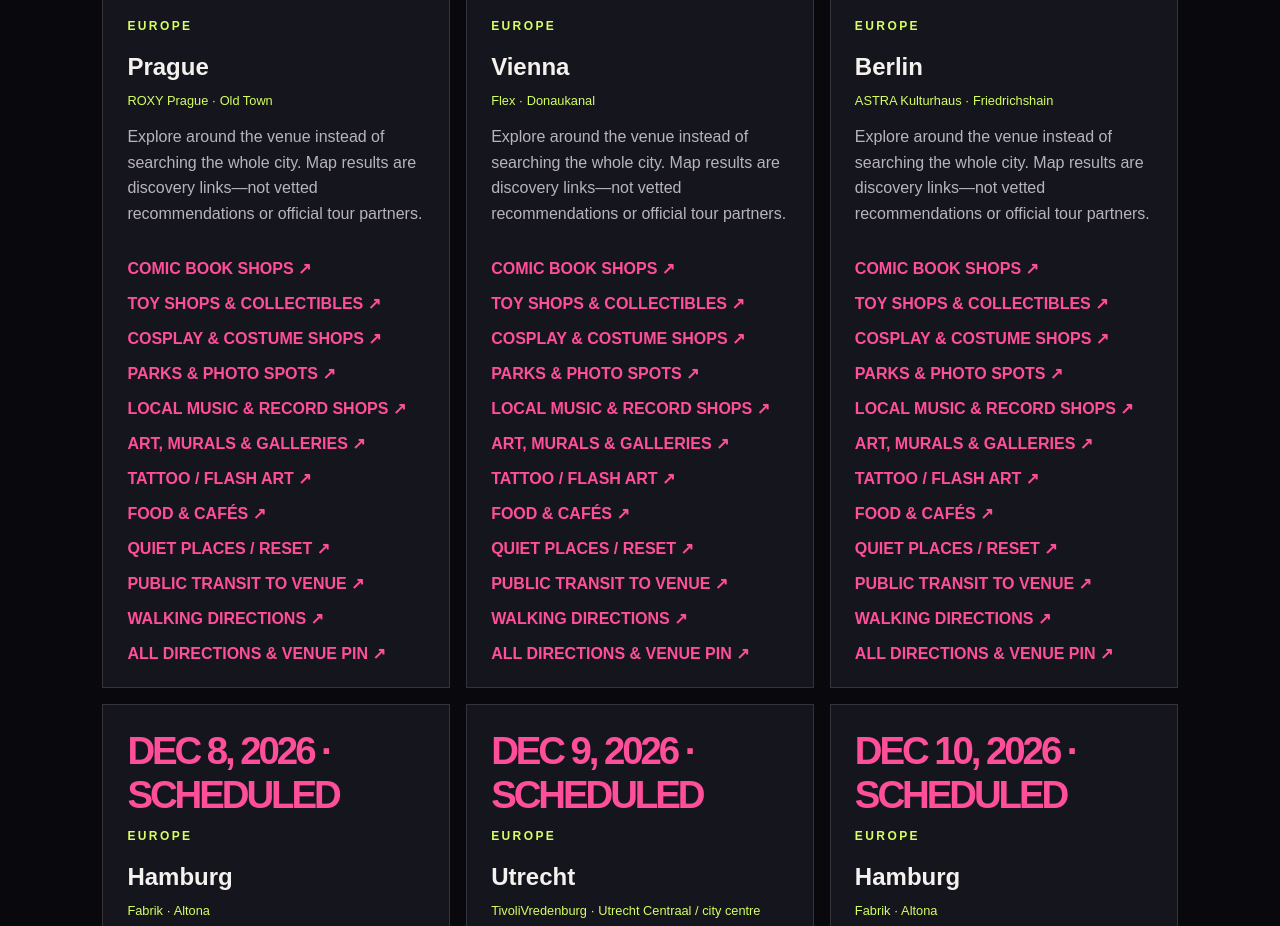
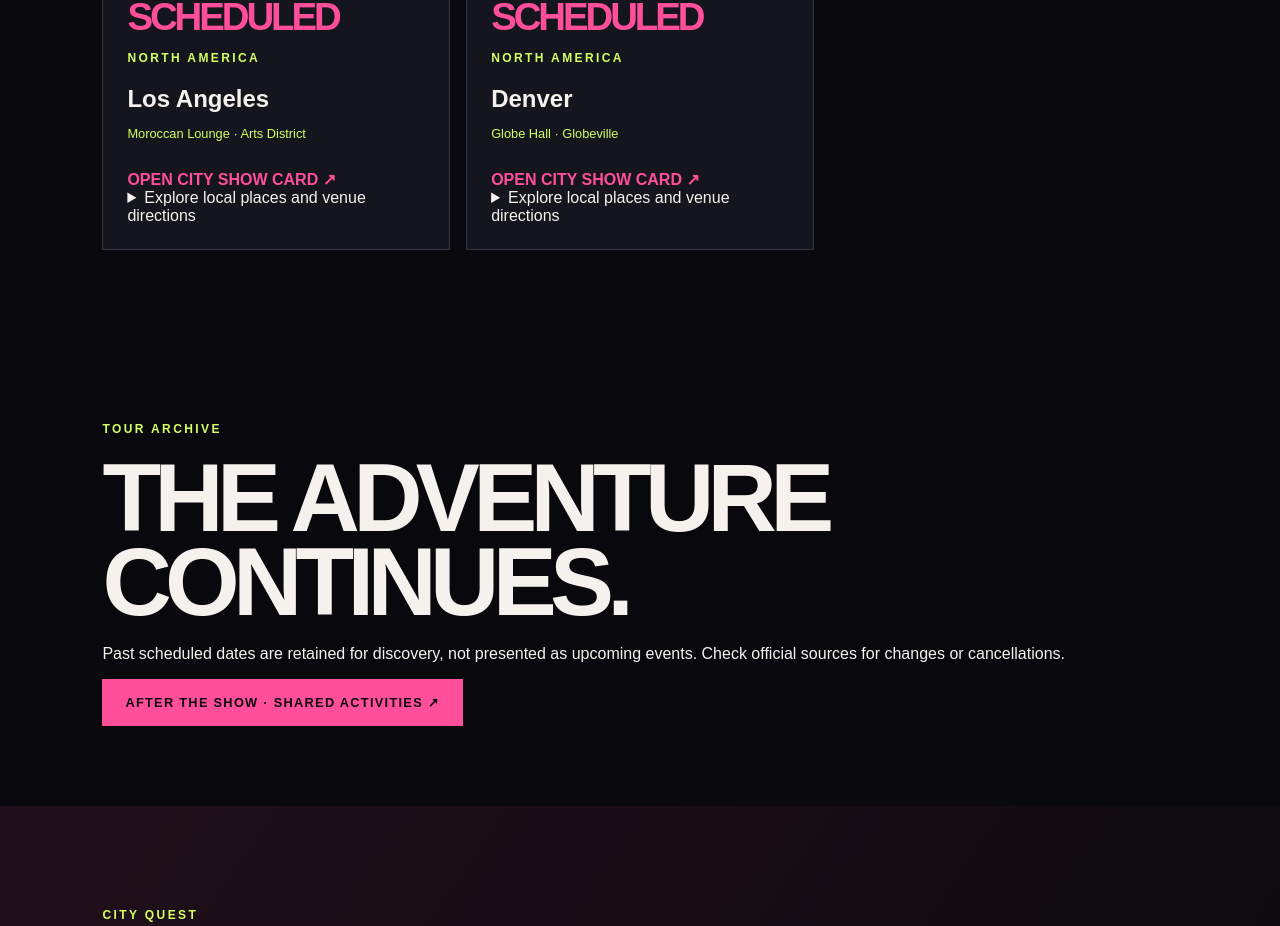
Before and after one commit to Loptr-Lab/pay-it-forward, a Next.js app: page /route in a window 1280 px wide. Shown: the part 2920-3846 px from the top of the page. Built offline with nearby package versions, Linux system fonts and the light colour scheme.

Commit message:
Consolidate post-show resources and preserve city details

```diff
--- a/src/app/components/TourStopGroups.tsx
+++ b/src/app/components/TourStopGroups.tsx
@@ -1,6 +1,7 @@
 "use client";
 import type { TourStop } from "../route/page";
-import { useTourDay, tourStatus, PostShowLinks } from "./TourStatus";
+import { useTourDay, tourStatus, showCardId } from "./TourStatus";
+import Link from "next/link";
 const venueSearch = (stop: TourStop, category: string) =>
   `https://www.google.com/maps/search/?api=1&query=${encodeURIComponent(`${category} near ${stop.venue}, ${stop.area}, ${stop.city}, ${stop.country}`)}`;
 
@@ -16,7 +17,7 @@ function StopCard({ stop, past, today }: { stop: TourStop; past: boolean; today:
       <p className="eyebrow">{stop.region}</p>
       <h3>{stop.city}</h3>{stop.city === "London" && <a className="text-link" href="/pay-it-forward/tour-resilience/london/">{past ? "ARCHIVED SIDE QUEST" : "SECRET SIDE QUEST"} · THE WOLF&apos;S GAMBIT ↗</a>}
       <p className="route-address">{stop.venue} · {stop.area}</p>
-      {past && <PostShowLinks />}<p>Explore around the venue instead of searching the whole city. Map results are discovery links—not vetted recommendations or official tour partners.</p>
+      <Link className="text-link" href={"/tour-side-quests/#" + showCardId(stop.city,stop.date)}>OPEN CITY SHOW CARD ↗</Link><details><summary>Explore local places and venue directions</summary><p>Explore around the venue instead of searching the whole city. Map results are discovery links—not vetted recommendations or official tour partners.</p>
       <a className="text-link" href={venueSearch(stop, "comic book shops comic stores manga")} target="_blank" rel="noreferrer">COMIC BOOK SHOPS ↗</a>
       <a className="text-link" href={venueSearch(stop, "toy stores collectible toys action figures")} target="_blank" rel="noreferrer">TOY SHOPS & COLLECTIBLES ↗</a>
       <a className="text-link" href={venueSearch(stop, "cosplay costume shops")} target="_blank" rel="noreferrer">COSPLAY & COSTUME SHOPS ↗</a>
@@ -29,7 +30,7 @@ function StopCard({ stop, past, today }: { stop: TourStop; past: boolean; today:
       {!past && <><a className="text-link" href={directions(stop, "transit")} target="_blank" rel="noreferrer">PUBLIC TRANSIT TO VENUE ↗</a>
       <a className="text-link" href={directions(stop, "walking")} target="_blank" rel="noreferrer">WALKING DIRECTIONS ↗</a>
       <a className="text-link" href={directions(stop)} target="_blank" rel="noreferrer">ALL DIRECTIONS & VENUE PIN ↗</a></>}
-    </article>
+    </details></article>
   );
 }
 
@@ -38,5 +39,5 @@ export default function TourStopGroups({stops}: {stops: TourStop[]}) {
  const now = useTourDay();
  const past = stops.filter(s => tourStatus(s.date,s.city,now)==="past");
  const scheduled = stops.filter(s => tourStatus(s.date,s.city,now)!=="past");
- return <>{(["EUROPE","NORTH AMERICA"] as const).map(region => <section key={region} className="route-stops" id={region==="EUROPE"?"europe":"north-america"}><p className="eyebrow">{region} · {now ? "UPCOMING / SHOW DAY" : "TOUR SCHEDULE"}</p><h2>CHOOSE YOUR CITY.</h2><div className="route-cards">{scheduled.filter(s=>s.region===region).map(stop=><StopCard key={stop.date+stop.city} stop={stop} past={false} today={tourStatus(stop.date,stop.city,now)==="today"}/>)}</div></section>)}<section className="route-stops" id="past-shows"><p className="eyebrow">TOUR ARCHIVE</p><h2>THE ADVENTURE CONTINUES.</h2><p>Past scheduled dates are retained for discovery, not presented as upcoming events. Check official sources for changes or cancellations.</p><div className="route-cards">{past.map(stop=><StopCard key={stop.date+stop.city} stop={stop} past={true} today={false}/>)}</div></section></>;
+ return <>{(["EUROPE","NORTH AMERICA"] as const).map(region => <section key={region} className="route-stops" id={region==="EUROPE"?"europe":"north-america"}><p className="eyebrow">{region} · {now ? "UPCOMING / SHOW DAY" : "TOUR SCHEDULE"}</p><h2>CHOOSE YOUR CITY.</h2><div className="route-cards">{scheduled.filter(s=>s.region===region).map(stop=><StopCard key={stop.date+stop.city} stop={stop} past={false} today={tourStatus(stop.date,stop.city,now)==="today"}/>)}</div></section>)}<section className="route-stops" id="past-shows"><p className="eyebrow">TOUR ARCHIVE</p><h2>THE ADVENTURE CONTINUES.</h2><p>Past scheduled dates are retained for discovery, not presented as upcoming events. Check official sources for changes or cancellations.</p><Link className="button primary" href="/tour-side-quests/#post-show">AFTER THE SHOW · SHARED ACTIVITIES ↗</Link><div className="route-cards">{past.map(stop=><StopCard key={stop.date+stop.city} stop={stop} past={true} today={false}/>)}</div></section></>;
 }
```
